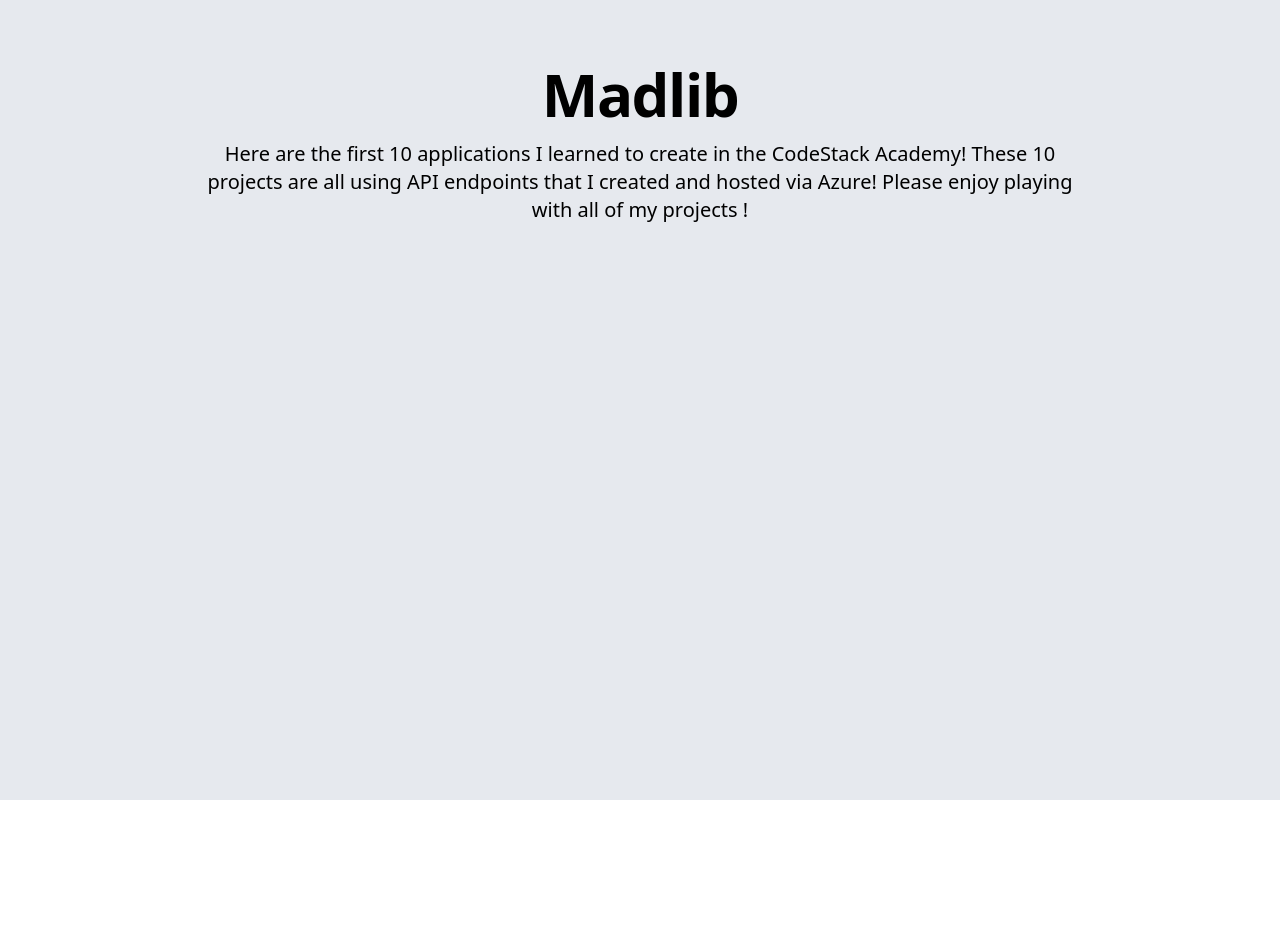
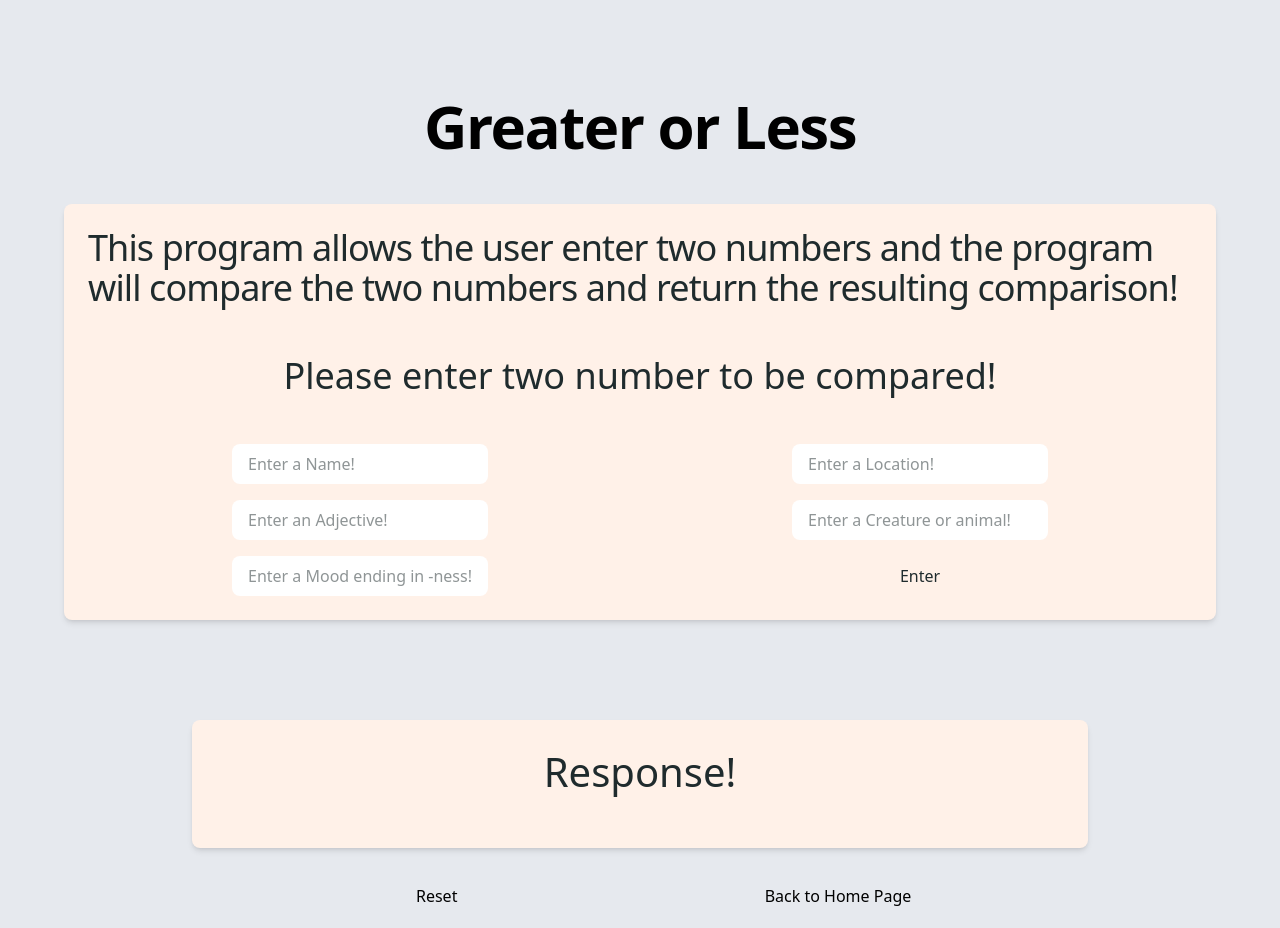
Before and after one commit to dherrera-code/allforonenextjsrebuild, a Next.js app: page /pages/madlib in a window 1280 px wide. Before the commit the page ends 800 px from the top, so only its background shows below. Built offline with nearby package versions, Linux system fonts and the light colour scheme.

Commit message:
fixed description for greaterorless and implement the following pages: greaterOrLess, madlib, magic8Ball, and restaurantPicker!

```diff
--- a/app/page.tsx
+++ b/app/page.tsx
@@ -21,7 +21,7 @@ export default function Home() {
           <MenuCard path="/pages/reversenumber" title="Reverse It (Numbers)" description="Enter a large number and see the digit order in reverse!" />
           <MenuCard path="/pages/madlib" title="MadLib" description="Enter some basic values to generate a unique story!" />
           <MenuCard path="/pages/magic8ball" title="Magic 8 Ball" description="Play with the magic 8 ball by asking it a question!" />
-          <MenuCard path="/pages/greaterorless" title="Greater Or Less" description="Play with the CPU to guess it’s generated number! Can you guess it on your first try?" />
+          <MenuCard path="/pages/greaterorless" title="Greater Or Less" description="Enter two numbers and test whether either number is greater, less than or equal to!" />
           <MenuCard path="/pages/restaurantpicker" title="Restaurant Picker" description="Pick a restaurant Category and it will randomly generate a restaurant you should eat at!" />
         </div>
       </main>
--- a/app/pages/greaterorless/page.tsx
+++ b/app/pages/greaterorless/page.tsx
@@ -1,16 +1,65 @@
-import React from 'react'
+"use client"
+
+import ResponseBox from "@/app/components/ResponseBox";
+import { GetGreaterOrLess } from "@/app/services/DataService";
+import { Button } from "flowbite-react";
+import { redirect } from "next/navigation";
+import { useState } from "react";
 
 const page = () => {
+
+  const [inputNumber1, setInputNumber1] = useState("");
+  const [inputNumber2, setInputNumber2] = useState("");
+
+  const [response, setResponse] = useState("");
+
+  const BackToHomePage = () => {
+    redirect("/")
+  }
+  const HandleResetBtn = () => {
+    setInputNumber1("");
+    setResponse("");
+  }
+
+  //create a function to get a response with input validation!
+  const HandleClick = async () => {
+    //Check for Number1 of input field and verify Number1 of input before fetching!
+    if (inputNumber1 === null || inputNumber1 === "") {
+      setResponse("Please input a number for both values!")
+    }
+    else {
+      // setResponse("Thinking of a response!")
+      setResponse(await GetGreaterOrLess(inputNumber1, inputNumber2));
+    }
+  }
+
+
   return (
     <div className="min-h-screen bg-[#E6E9EE] font-sans dark:bg-[#E6E9EE]">
       <main className="text-black">
 
-        <div className=" py-8 mx-auto max-w-7xl text-center lg:py-16">
-          <h1 className="mb-4 text-4xl font-extrabold tracking-tight leading-none md:text-5xl lg:text-6xl">All for One!</h1>
+       <div className="mx-auto max-w-7xl text-center lg:py-16">
+          <h1 className="py-8 mb-4 text-4xl font-bold tracking-tight leading-none md:text-5xl lg:text-6xl">Greater or Less</h1>
 
-          <p className="mb-8 text-lg font-normal lg:text-xl sm:px-16 lg:px-48 ">Here are the first 10 applications I learned to create in the CodeStack Academy! These 10 projects are all using API endpoints that I created and hosted via Azure! Please enjoy playing with all of my projects !</p>
+          <section className="flex justify-center">
+            <div className="max-w-6xl p-6 card-color rounded-lg shadow-md ">
+              <h5 className="lg:text-2xl xl:text-4xl font-normal tracking-tight text-left">This program allows the user enter two numbers and the program will compare the two numbers and return the resulting comparison!</h5>
+              <p className="my-6 lg:my-12 lg:text-2xl xl:text-4xl font-normal text-center">Please enter two number to be compared!</p>
+              <div className="grid sm:grid-cols-2 place-items-center gap-4">
+                <input value={inputNumber1} onChange={(e) => setInputNumber1(e.target.value)} type="number" className="bg-white ps-4 p-2 w-[16rem] rounded-lg" placeholder="Enter a Number" />
+                <input value={inputNumber2} onChange={(e) => setInputNumber2(e.target.value)} type="number" className="bg-white ps-4 p-2 w-[16rem] rounded-lg" placeholder="Enter a Second Number" />
+                <Button onClick={HandleClick} className="w-35 md:w-40 lg:w-50 px-5 py-2">Enter</Button>
+              </div>
+            </div>
+          </section>
+        </div>
 
-        </div>
+        <ResponseBox response={response} />
+
+        <section className='flex flex-row gap-5 sm:gap-55 justify-center flex-wrap pb-5'>
+          <Button className='min-w-44' onClick={HandleResetBtn}>Reset</Button>
+          <Button className='min-w-44' onClick={BackToHomePage}>Back to Home Page</Button>
+        </section>
 
       </main>
     </div>
--- a/app/pages/madlib/page.tsx
+++ b/app/pages/madlib/page.tsx
@@ -1,14 +1,73 @@
-import React from 'react'
+"use client"
+import ResponseBox from '@/app/components/ResponseBox';
+import { GetMadLib } from '@/app/services/DataService';
+import { Button } from 'flowbite-react';
+import { redirect } from 'next/navigation';
+import React, { useState } from 'react'
 
 const page = () => {
+
+  const [inputName, setInputName] = useState("");
+  const [inputLocation, setInputLocation] = useState("");
+  const [inputAdjective, setInputAdjective] = useState("");
+  const [inputCreature, setInputCreature] = useState("");
+  const [inputMood, setInputMood] = useState("");
+
+  const [response, setResponse] = useState("");
+
+  const BackToHomePage = () => {
+    redirect("/")
+  }
+  const HandleResetBtn = () => {
+    setInputName("");
+    setResponse("");
+    setInputLocation("");
+    setInputAdjective("");
+    setInputCreature("");
+    setInputMood("");
+  }
+
+  //create a function to get a response with input validation!
+  const HandleClick = async () => {
+    if (inputName === "") {
+      setResponse("Please input a number for both values!")
+    }
+    else {
+      setResponse("Thinking of a response!")
+      setResponse(await GetMadLib(inputName, inputLocation, inputAdjective, inputCreature, inputMood));
+    }
+  }
+
+
   return (
     <div className="min-h-screen bg-[#E6E9EE] font-sans dark:bg-[#E6E9EE]">
       <main className="text-black">
 
-        <div className=" py-8 mx-auto max-w-7xl text-center lg:py-16">
-          <h1 className="mb-4 text-4xl font-extrabold tracking-tight leading-none md:text-5xl lg:text-6xl">Madlib</h1>
-          <p className="mb-8 text-lg font-normal lg:text-xl sm:px-16 lg:px-48 ">Here are the first 10 applications I learned to create in the CodeStack Academy! These 10 projects are all using API endpoints that I created and hosted via Azure! Please enjoy playing with all of my projects !</p>
+        <div className="mx-auto max-w-7xl text-center lg:py-16">
+          <h1 className="py-8 mb-4 text-4xl font-bold tracking-tight leading-none md:text-5xl lg:text-6xl">Greater or Less</h1>
+
+          <section className="flex justify-center">
+            <div className="max-w-6xl p-6 card-color rounded-lg shadow-md ">
+              <h5 className="lg:text-2xl xl:text-4xl font-normal tracking-tight text-left">This program allows the user enter two numbers and the program will compare the two numbers and return the resulting comparison!</h5>
+              <p className="my-6 lg:my-12 lg:text-2xl xl:text-4xl font-normal text-center">Please enter two number to be compared!</p>
+              <div className="grid sm:grid-cols-2 place-items-center gap-4">
+                <input value={inputName} onChange={(e) => setInputName(e.target.value)} type="text" className="bg-white ps-4 p-2 w-[16rem] rounded-lg" placeholder="Enter a Name!" />
+                <input value={inputLocation} onChange={(e) => setInputLocation(e.target.value)} type="text" className="bg-white ps-4 p-2 w-[16rem] rounded-lg" placeholder="Enter a Location!" />
+                <input value={inputAdjective} onChange={(e) => setInputAdjective(e.target.value)} type="text" className="bg-white ps-4 p-2 w-[16rem] rounded-lg" placeholder="Enter an Adjective!" />
+                <input value={inputCreature} onChange={(e) => setInputCreature(e.target.value)} type="text" className="bg-white ps-4 p-2 w-[16rem] rounded-lg" placeholder="Enter a Creature or animal!" />
+                <input value={inputMood} onChange={(e) => setInputMood(e.target.value)} type="text" className="bg-white ps-4 p-2 w-[16rem] rounded-lg" placeholder="Enter a Mood ending in -ness!" />
+                <Button onClick={HandleClick} className="w-35 md:w-40 lg:w-50 px-5 py-2">Enter</Button>
+              </div>
+            </div>
+          </section>
         </div>
+
+        <ResponseBox response={response} />
+
+        <section className='flex flex-row gap-5 sm:gap-55 justify-center flex-wrap pb-5'>
+          <Button className='min-w-44' onClick={HandleResetBtn}>Reset</Button>
+          <Button className='min-w-44' onClick={BackToHomePage}>Back to Home Page</Button>
+        </section>
 
       </main>
     </div>
--- a/app/pages/magic8ball/page.tsx
+++ b/app/pages/magic8ball/page.tsx
@@ -1,17 +1,61 @@
-import React from 'react'
+'use client'
+import ResponseBox from '@/app/components/ResponseBox';
+import { GetMagic8Ball } from '@/app/services/DataService';
+import { Button } from 'flowbite-react';
+import { redirect } from 'next/navigation';
+import React, { useState } from 'react'
 
 const page = () => {
+
+  const [inputValue, setInputValue] = useState("");
+  const [response, setResponse] = useState("");
+
+  const BackToHomePage = () => {
+    redirect("/")
+  }
+  const HandleResetBtn = () => {
+    setInputValue("");
+    setResponse("");
+  }
+
+  //create a function to get a response with input validation!
+  const HandleClick = async () => {
+    //Check for value of input field and verify value of input before fetching!
+    if (inputValue === null || inputValue === "" || !inputValue.includes("?")) {
+      setResponse("Error: Enter a valid question with a question mark!")
+    }
+    else {
+      // setResponse("Thinking of a response!")
+      setResponse(await GetMagic8Ball());
+    }
+  }
+
+
   return (
     <div className="min-h-screen bg-[#E6E9EE] font-sans dark:bg-[#E6E9EE]">
       <main className="text-black">
 
-        <div className=" py-8 mx-auto max-w-7xl text-center lg:py-16">
-          <h1 className="mb-4 text-4xl font-extrabold tracking-tight leading-none md:text-5xl lg:text-6xl">Magic 8 Ball</h1>
+        <div className="mx-auto max-w-7xl text-center lg:py-16">
+          <h1 className="py-8 mb-4 text-4xl font-bold tracking-tight leading-none md:text-5xl lg:text-6xl">Magic 8 Ball</h1>
 
-          <p className="mb-8 text-lg font-normal lg:text-xl sm:px-16 lg:px-48 ">Here are the first 10 applications I learned to create in the CodeStack Academy! These 10 projects are all using API endpoints that I created and hosted via Azure! Please enjoy playing with all of my projects !</p>
-
+          <section className="flex justify-center">
+            <div className="max-w-6xl p-6 card-color rounded-lg shadow-md ">
+              <h5 className="lg:text-2xl xl:text-4xl font-normal tracking-tight text-left">I am the mystical magic 8 ball, I can answer any yes or no question with extreme precision and accuracy! Now state your question!</h5>
+              <p className="my-6 lg:my-12 lg:text-2xl xl:text-4xl font-normal text-center">Enter your question mortal!</p>
+              <div className="grid sm:grid-cols-2 place-items-center gap-4">
+                <input value={inputValue} onChange={(e) => setInputValue(e.target.value)} type="text" className="bg-white ps-4 p-2 w-[16rem] rounded-lg" placeholder="Enter your question" />
+                <Button onClick={HandleClick} className="w-35 md:w-40 lg:w-50 px-5 py-2">Enter</Button>
+              </div>
+            </div>
+          </section>
         </div>
 
+        <ResponseBox response={response} />
+
+        <section className='flex flex-row gap-5 sm:gap-55 justify-center flex-wrap pb-5'>
+          <Button className='min-w-44' onClick={HandleResetBtn}>Reset</Button>
+          <Button className='min-w-44' onClick={BackToHomePage}>Back to Home Page</Button>
+        </section>
       </main>
     </div>
   )
--- a/app/pages/restaurantpicker/page.tsx
+++ b/app/pages/restaurantpicker/page.tsx
@@ -1,16 +1,53 @@
-import React from 'react'
+'use client'
+import ResponseBox from '@/app/components/ResponseBox';
+import { GetRestaurant } from '@/app/services/DataService';
+import { Button } from 'flowbite-react';
+import { redirect } from 'next/navigation';
+import { useState } from 'react'
 
 const page = () => {
+
+  const [response, setResponse] = useState("");
+
+  const BackToHomePage = () => {
+    redirect("/")
+  }
+  const HandleResetBtn = () => {
+    setResponse("");
+  }
+
+  //create a function to get a response with input validation!
+  const HandleClick = async (category: string) => {
+    //Check for value of input field and verify value of input before fetching!
+    setResponse(await GetRestaurant(category));
+  }
+
   return (
     <div className="min-h-screen bg-[#E6E9EE] font-sans dark:bg-[#E6E9EE]">
       <main className="text-black">
 
-        <div className=" py-8 mx-auto max-w-7xl text-center lg:py-16">
-          <h1 className="mb-4 text-4xl font-extrabold tracking-tight leading-none md:text-5xl lg:text-6xl">Restaurant Picker</h1>
+        <div className="mx-auto max-w-7xl text-center lg:py-16">
+          <h1 className="py-8 mb-4 text-4xl font-bold tracking-tight leading-none md:text-5xl lg:text-6xl">Restaurant Picker</h1>
 
-          <p className="mb-8 text-lg font-normal lg:text-xl sm:px-16 lg:px-48 ">Here are the first 10 applications I learned to create in the CodeStack Academy! These 10 projects are all using API endpoints that I created and hosted via Azure! Please enjoy playing with all of my projects !</p>
+          <section className="flex justify-center">
+            <div className="max-w-6xl p-6 card-color rounded-lg shadow-md ">
+              <h5 className="lg:text-2xl xl:text-4xl font-normal tracking-tight text-left">Select a Restaurant Category that will generate a restaurant of the respective category!</h5>
+              <p className="my-6 lg:my-12 lg:text-2xl xl:text-4xl font-normal text-center"></p>
+              <div className="grid sm:grid-cols-2 place-items-center gap-4">
+                <Button onClick={() => HandleClick("Burger")} className="w-35 md:w-40 lg:w-50 px-5 py-2">Burger</Button>
+                <Button onClick={() => HandleClick("pizza")} className="w-35 md:w-40 lg:w-50 px-5 py-2">Pizza</Button>
+                <Button onClick={() => HandleClick("misc")} className="w-35 md:w-40 lg:w-50 px-5 py-2">Miscellaneous</Button>
+              </div>
+            </div>
+          </section>
+        </div>
 
-        </div>
+        <ResponseBox response={response} />
+
+        <section className='flex flex-row gap-5 sm:gap-55 justify-center flex-wrap pb-5'>
+          <Button className='min-w-44' onClick={HandleResetBtn}>Reset</Button>
+          <Button className='min-w-44' onClick={BackToHomePage}>Back to Home Page</Button>
+        </section>
 
       </main>
     </div>
```
Also changed, not shown: 1 other file (tests, documents, lock files or other folders).
